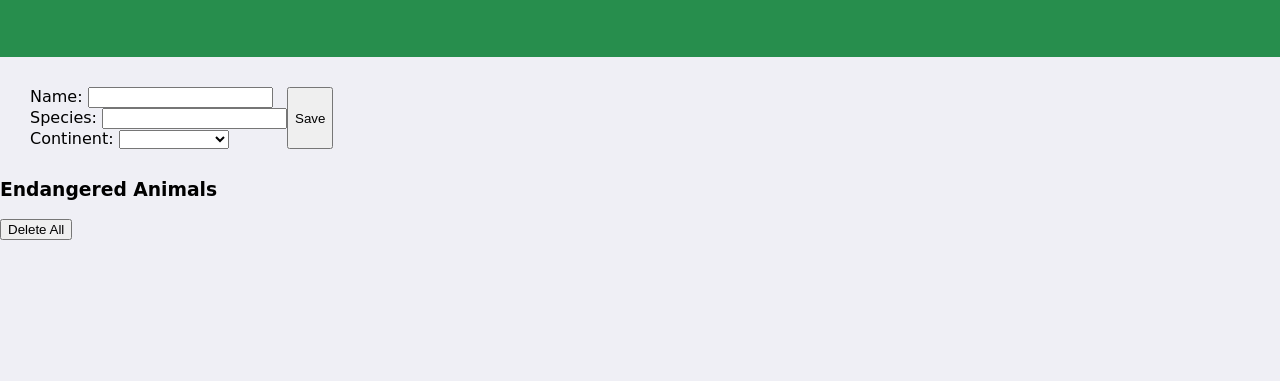
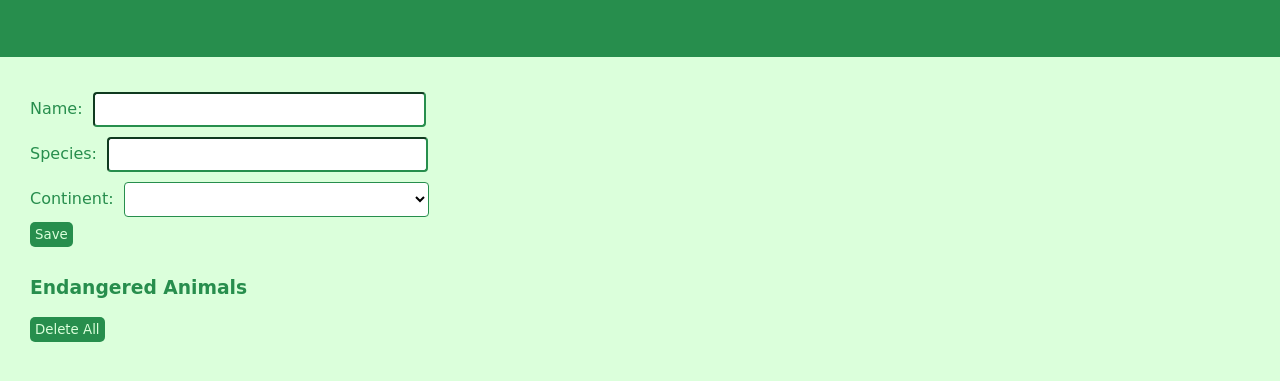
Before and after one commit to ruthironside/week6_weekend_hw_doms, a plain HTML site: page index.html in a window 1280 px wide. Shown: the part 133-514 px from the top of the page. Drawn offline with Linux system fonts and the light colour scheme; a web font is replaced by a local one.

Commit message:
add some css

```diff
--- a/css/main.css
+++ b/css/main.css
@@ -1,16 +1,23 @@
 body {
     font-family: Helvetica;
-    background-color: rgb(239, 239, 245);
+    background-color: rgb(219, 255, 219);
     margin: 0px
   }
 
 
 #new-item-form {
-    display: flex;
-    flex-direction: row;
+    /* display: flex;
+    flex-direction: row; */
     margin: 30px;
     font-family: 'Schoolbell', cursive;
+    color: #278e4d;
 }
+
+/* #new-item-form [input] [type] {
+    margin: 30px;
+    font-family: 'Schoolbell', cursive;
+    color: #278e4d;
+} */
 
 .header {
     margin: 0px;
@@ -25,5 +32,52 @@ body {
 .animals-list {
     /* display: flex;
     flex-direction: row; */
+    margin: 30px;
     font-family: 'Schoolbell', cursive;
+    color: #278e4d;
 }
+
+.submit-button {
+    color: rgb(219, 255, 219);
+    background-color: #278e4d;
+    border-radius: 5px;
+    font-family: 'Schoolbell', cursive;
+    border: none;
+    padding: 5px;
+}
+
+.deletebutton {
+    color: rgb(219, 255, 219);
+    background-color: #278e4d;
+    border-radius: 5px;
+    font-family: 'Schoolbell', cursive;
+    border: none;
+    padding: 5px;
+}
+
+select {
+    width: 25%;
+    padding: 8px 12px;
+    border-color: #278e4d;
+    border-radius: 4px;
+    background-color: rgb(255, 255, 255);
+    margin: 5px;
+  }
+
+#name {
+    width: 25%;
+    padding: 8px 12px;
+    border-color: #278e4d;
+    border-radius: 4px;
+    background-color: rgb(255, 255, 255);
+    margin: 5px;
+}
+
+#species {
+    width: 24%;
+    padding: 8px 12px;
+    border-color: #278e4d;
+    border-radius: 4px;
+    background-color: rgb(255, 255, 255);
+    margin: 5px;
+}
--- a/index.html
+++ b/index.html
@@ -16,7 +16,7 @@
             <form id="new-item-form">
                 <div id="form-wrapper">
                     <div class="form-item">
-                        <label for="name" class="primary">Name:</label>
+                        <label for="name" class="primary">Name:   </label>
                         <input type="text" id="name" required/>
                     </div>
 
@@ -31,13 +31,14 @@
                             <option value=""disabled selected></option>
                             <option value="Asia">Asia</option>
                             <option value="Africa">Africa</option>
+                            <option value="Europe">Europe</option>
                             <option value="Oceania">Oceania</option>
                             <option value="North America">North America</option>
                             <option value="South America">South America</option>
                         </select>
                     </div>
                 </div>
-                <input type="submit" value="Save">
+                <input class="submit-button" type="submit" value="Save">
             </form>
             <section class="animals-list">
                 <h3>Endangered Animals</h3>
```
